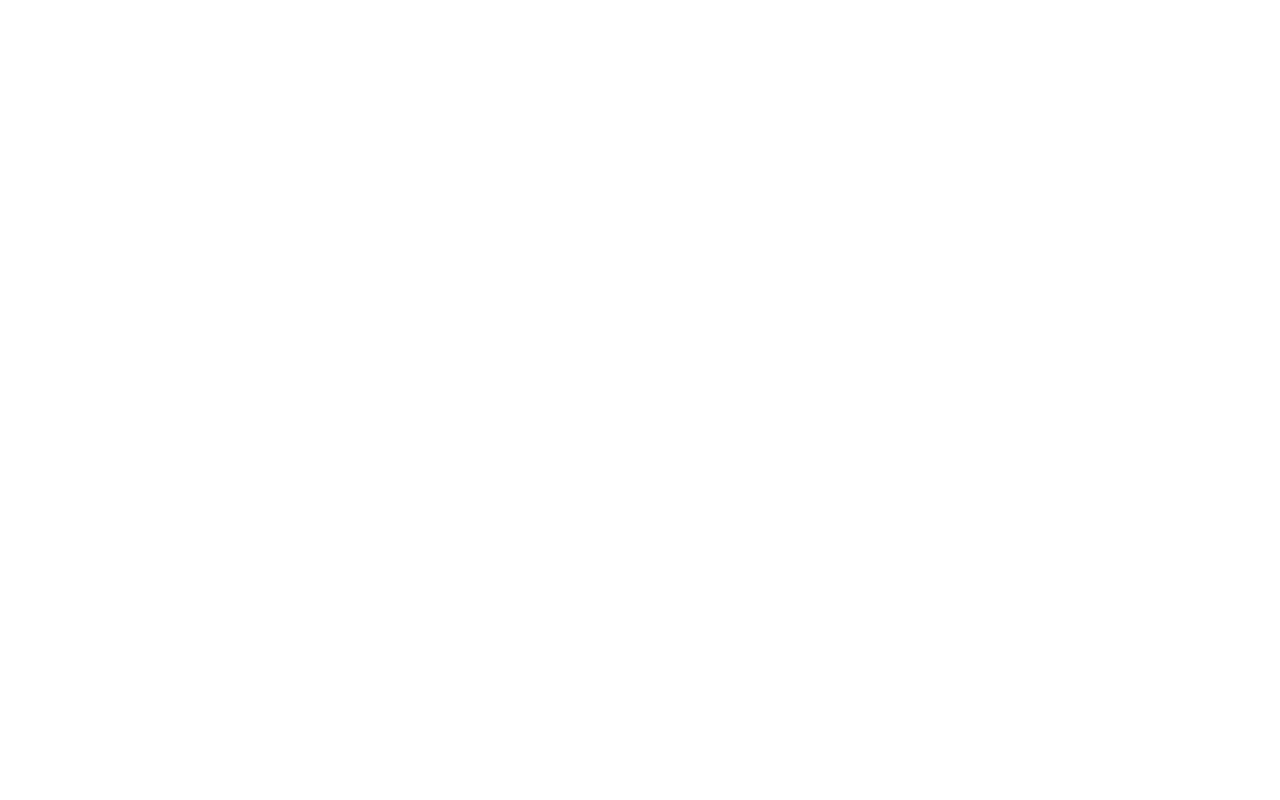
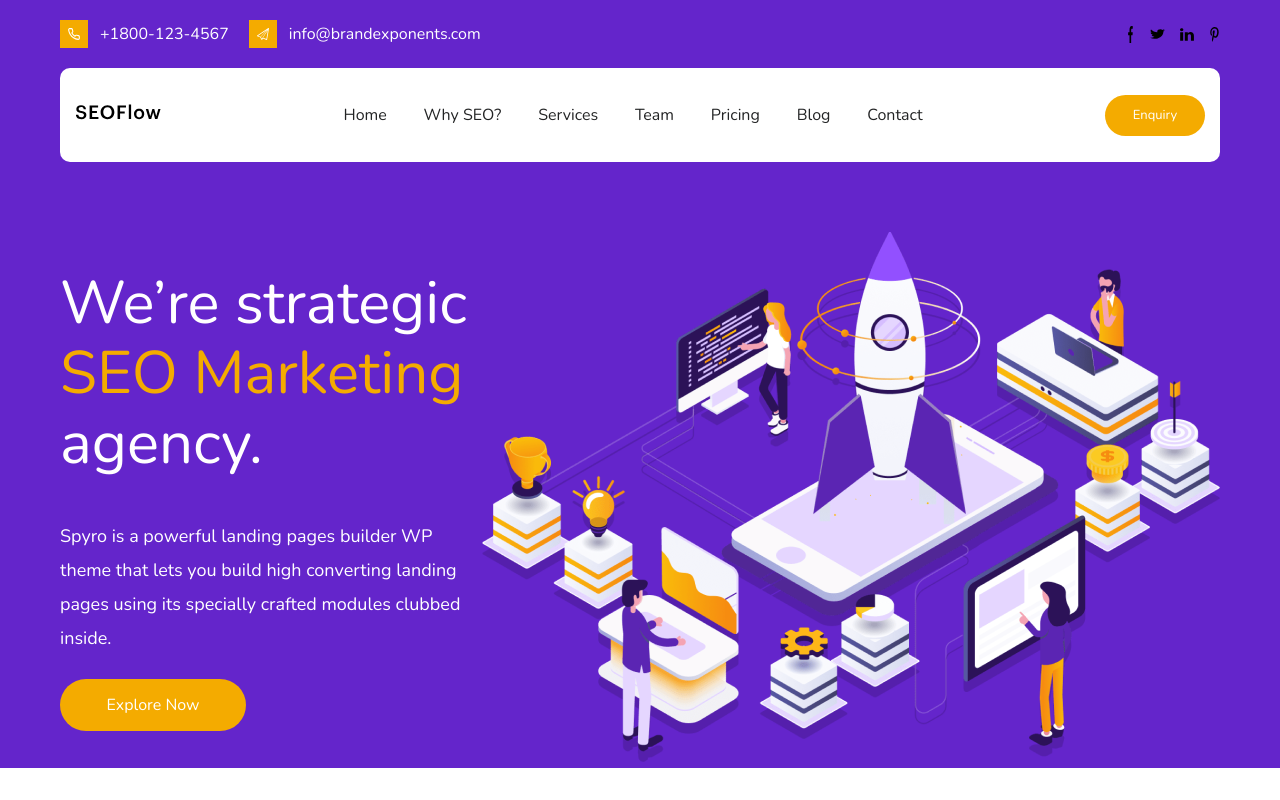
Before and after one commit to slice312/seo-flow-landing, a plain HTML site: page index.html in a window 1280 px wide. Drawn offline with nearby package versions, Linux system fonts and the light colour scheme.

Commit message:
added layout Header and Presentation block

```diff
--- a/index.html
+++ b/index.html
@@ -3,9 +3,97 @@
 <head>
     <meta charset="UTF-8">
     <meta content="width=device-width, initial-scale=1" name="viewport"/>
+
+    <link rel="stylesheet" href="styles/index.css">
+
     <title>SEO Flow</title>
 </head>
 <body>
 
+<!-- TODO: нет ограничевающего контейнера-->
+
+<header>
+    <div class="limit-container">
+        <div class="header-contacts">
+            <div class="header-contacts__contacts">
+                <div class="header-contacts__phone">
+                    <div class="header-contacts__icon-wrap">
+                        <img src="assets/icons/phone.svg" alt="phone">
+                    </div>
+                    <p class="header-contacts__text">+1800-123-4567</p>
+                </div>
+                <div class="header-contacts__email">
+                    <div class="header-contacts__icon-wrap">
+                        <img src="assets/icons/telegram.svg" alt="telegram">
+                    </div>
+                    <p class="header-contacts__text">info@brandexponents.com</p>
+                </div>
+            </div>
+            <ul class="header-contacts__socials">
+                <li class="header-contacts__socials-item">
+                    <img src="assets/icons/facebook.svg" alt="facebook">
+                </li>
+                <li class="header-contacts__socials-item">
+                    <img src="assets/icons/twitter.svg" alt="twitter">
+                </li>
+                <li class="header-contacts__socials-item">
+                    <img src="assets/icons/linkedin.svg" alt="linkedin">
+                </li>
+                <li class="header-contacts__socials-item">
+                    <img src="assets/icons/pinterest.svg" alt="pinterest">
+                </li>
+            </ul>
+        </div>
+
+        <div class="header-nav">
+            <div class="header-nav__container">
+                <div class="header-nav__title">
+                    <img src="assets/icons/logo-text.svg" alt="logo-text">
+                </div>
+                <ul class="header-nav__menu">
+                    <li class="header-nav__menu-item">Home</li>
+                    <li class="header-nav__menu-item">Why SEO?</li>
+                    <li class="header-nav__menu-item">Services</li>
+                    <li class="header-nav__menu-item">Team</li>
+                    <li class="header-nav__menu-item">Pricing</li>
+                    <li class="header-nav__menu-item">Blog</li>
+                    <li class="header-nav__menu-item">Contact</li>
+                </ul>
+                <button class="btn-default header-nav__btn">Enquiry</button>
+                <button class="burger-menu-btn header-nav__burger-button" id="burger-menu-btn">
+                    <svg class="burger-menu-btn__icon"
+                         width="40" height="40"
+                         viewBox="0 0 24 24"
+                         fill="currentColor"
+                         xmlns="http://www.w3.org/2000/svg">
+                        <path d="M3.75 4.5H20.25V6H3.75V4.5ZM3.75 11.25H20.25V12.75H3.75V11.25ZM3.75 18H20.25V19.5H3.75V18Z"/>
+                    </svg>
+                </button>
+            </div>
+        </div>
+    </div>
+</header>
+
+<section class="presentation">
+    <div class="limit-container presentation__container">
+        <div class="presentation__info">
+            <h1 class="presentation__title">
+                We’re strategic <span class="presentation__title-important">SEO Marketing</span> agency.
+            </h1>
+            <p class="presentation__description">
+                Spyro is a powerful landing pages builder WP theme that lets you build high converting landing pages
+                using its specially crafted modules clubbed inside.
+            </p>
+            <button class="btn-default presentation__btn-explore">
+                Explore Now
+            </button>
+        </div>
+        <div class="presentation__image">
+            <img src="assets/images/we-are-seo-agency.png" alt="we-are-seo-agency">
+        </div>
+    </div>
+</section>
+
+
 </body>
 </html>
--- /dev/null
+++ b/sample/index.css
@@ -0,0 +1,62 @@
+* {
+  box-sizing: border-box;
+  margin: 0;
+  padding: 0;
+}
+
+.first {
+  padding: 40px 15px;
+  text-align: center;
+  color: #fff;
+  background-color: #6425CB;
+}
+.second {
+  padding: 40px 0;
+  position: relative;
+}
+.content {
+  max-width: 1000px;
+  margin: 0 auto;
+}
+.content p {
+  font-size: 18px;
+  margin-bottom: 15px;
+}
+.content h1 {
+  font-size: 44px;
+  margin-bottom: 20px;
+}
+.block {
+  background-color: #fff;
+  border-radius: 20px;
+  max-width: 1000px;
+  width: 80%;
+  text-align: center;
+  padding: 30px;
+  z-index: 10;
+  border: 3px solid;
+  margin: 0 auto;
+  position: relative;
+}
+
+.block h1 {
+  font-size: 40px;
+  margin-bottom: 20px;
+}
+.block p {
+  margin-bottom: 15px;
+}
+
+img {
+  width: 100%;
+}
+.bg {
+  height: 200px;
+  width: 100%;
+  background-color: #6425CB;
+}
+.bg-wrapper {
+  position: absolute;
+  top: 0;
+  z-index: 9;
+}
--- /dev/null
+++ b/styles/common/elements/buttons.css
@@ -0,0 +1,40 @@
+.btn-default {
+    font-size: 13px;
+    line-height: 19px;
+    color: #FFFFFF;
+    border-radius: 32px;
+    background-color: var(--color-primary);
+}
+
+.btn-default:hover {
+    background-color: #B6B3B3;
+}
+
+.btn-default:active {
+    transform: scale(0.98);
+}
+
+/*.btn-default:focus {*/
+/*    outline: 1px solid #7474d5;*/
+/*}*/
+
+.btn-default:disabled {
+    pointer-events: none;
+    background-color: gray;
+}
+
+
+
+.burger-menu-btn {
+    background-color: transparent;
+}
+
+.burger-menu-btn__icon {
+    fill: #232425;
+    background-color: transparent;
+}
+
+.burger-menu-btn:hover svg {
+    background-color: #E5E5E5;
+    border-radius: 50%;
+}
--- a/styles/common/global.css
+++ b/styles/common/global.css
@@ -4,10 +4,34 @@
 :root {
     --default-font-family: Nunito, normal;
 
-    --max-width-container: 1440px;
+    --max-width-container: 1180px;
+
+
+    /* Color */
+    --color-primary: #F4AB00;
+
+    --color-bg1: #6425CB;
+
+
+    --color-text-primary: #2C1258;
+    --color-text-secondary: #604B83;
+
 }
 
 body {
     font-family: var(--default-font-family);
     font-weight: 400;
 }
+
+
+.limit-container {
+    max-width: var(--max-width-container);
+    margin: 0 auto;
+    padding: 0 10px;
+}
+
+/*@media (max-width: 768px) {*/
+/*    .limit-container {*/
+/*        max-width: 800px;*/
+/*    }*/
+/*}*/
--- a/styles/header.css
+++ b/styles/header.css
@@ -0,0 +1,121 @@
+header {
+    background-color: #6425CB;
+}
+
+.header-contacts {
+    height: 68px;
+    display: flex;
+    justify-content: space-between;
+    align-items: center;
+    background-color: var(--color-bg1);
+}
+
+.header-contacts__contacts {
+    display: flex;
+    gap: 20px;
+}
+
+.header-contacts__phone {
+    display: flex;
+}
+
+.header-contacts__icon-wrap {
+    margin-right: 12px;
+    width: 28px;
+    height: 28px;
+    display: flex;
+    justify-content: center;
+    align-items: center;
+    background-color: var(--color-primary);
+}
+
+.header-contacts__text {
+    color: #FFFFFF;
+    font-size: 16px;
+    line-height: 28px;
+}
+
+.header-contacts__email {
+    display: flex;
+}
+
+.header-contacts__socials {
+    display: flex;
+    align-items: center;
+    justify-content: center;
+    gap: 15px;
+}
+
+.header-contacts__socials-item {
+    display: flex;
+    align-items: center;
+}
+
+
+/* Navigation menu */
+.header-nav {
+    height: 94px;
+    display: flex;
+    align-items: center;
+    padding: 0 15px;
+    background-color: #FFFFFF;
+    border-radius: 10px;
+}
+
+.header-nav__container {
+    width: 100%;
+    display: flex;
+    justify-content: space-between;
+    align-items: center;
+}
+
+.header-nav__title {
+}
+
+
+.header-nav__menu {
+    display: flex;
+    justify-content: space-between;
+    width: 579px;
+}
+
+.header-nav__menu-item {
+    font-size: 16px;
+    line-height: 24px;
+    color: #232425;
+}
+
+.header-nav__btn {
+    width: 100px;
+    height: 41px;
+}
+
+.header-nav__burger-button {
+    display: none;
+}
+
+
+@media (max-width: 850px) {
+    .header-nav__menu {
+        position: fixed;
+        top: 0;
+        left: 0;
+        width: 100%;
+        height: 100%;
+
+        display: flex;
+        flex-direction: column;
+        justify-content: center;
+        align-items: center;
+        transform: translateX(100%);
+    }
+
+    .header-nav__btn {
+        display: none;
+    }
+
+    .header-nav__burger-button {
+        display: block;
+    }
+
+}
--- a/styles/index.css
+++ b/styles/index.css
@@ -1,4 +1,6 @@
 @import "common/null.css";
 @import "common/global.css";
+@import "common/elements/buttons.css";
 
 @import "header.css";
+@import "presentation.css";
--- /dev/null
+++ b/styles/presentation.css
@@ -0,0 +1,54 @@
+.presentation {
+    padding: 70px 0 0 0;
+    background-color: #6425CB;
+}
+
+.presentation__container {
+    display: flex;
+    justify-content: space-between;
+}
+
+.presentation__info {
+    width: 420px;
+    display: flex;
+    flex-direction: column;
+    /*justify-content: space-between;*/
+    /*padding: 36.2px 171px 36.41px 0;*/
+    padding: 36.2px 0 36.41px 0;
+}
+
+.presentation__title {
+    color: #FFFFFF;
+    font-size: 60px;
+    line-height: 70px;
+}
+
+.presentation__title-important {
+    color: var(--color-primary);
+}
+
+.presentation__description {
+    margin-top: 41px;
+    color: #FFFFFF;
+    font-size: 18px;
+    line-height: 34px;
+}
+
+.presentation__btn-explore {
+    margin-top: 24px;
+    width: 186px;
+    height: 52px;
+    font-size: 16px;
+    line-height: 22px;
+}
+
+.presentation__image {
+    /*overflow: scroll;*/
+    /* TODO: как это решить*/
+}
+
+.presentation__image img{
+    /* TODO: как это решить*/
+    /*transform: translateX(113px);*/
+    width: 100%;
+}
```
Also changed, not shown: sample/index.html (added, +31 -0 lines), assets/icons/facebook.svg (added), assets/icons/linkedin.svg (added), assets/icons/logo-text.svg (added), assets/icons/phone.svg (added), assets/icons/pinterest.svg (added), assets/icons/telegram.svg (added), assets/icons/twitter.svg (added), assets/icons/up-arrow.svg (added), assets/images/wave-bg.png (added), assets/images/we-are-seo-agency.png (added), 2 other files.
